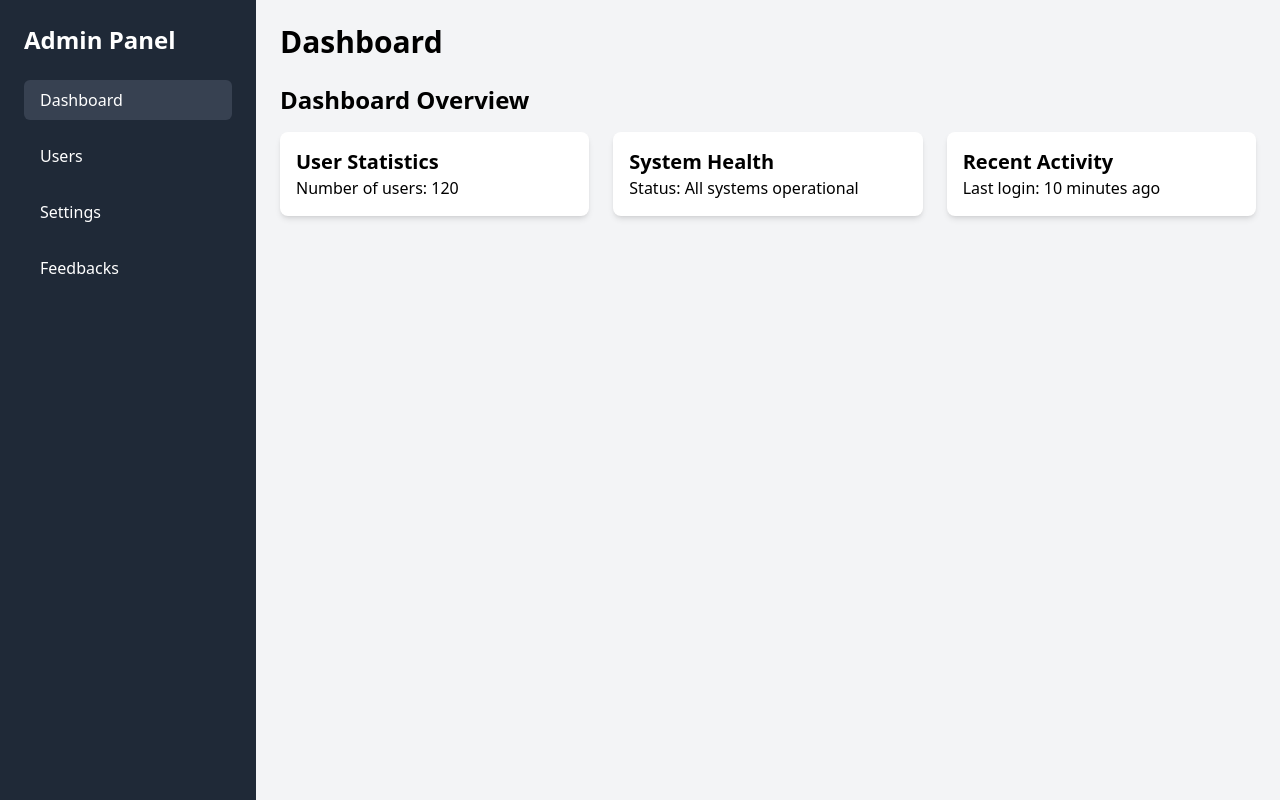
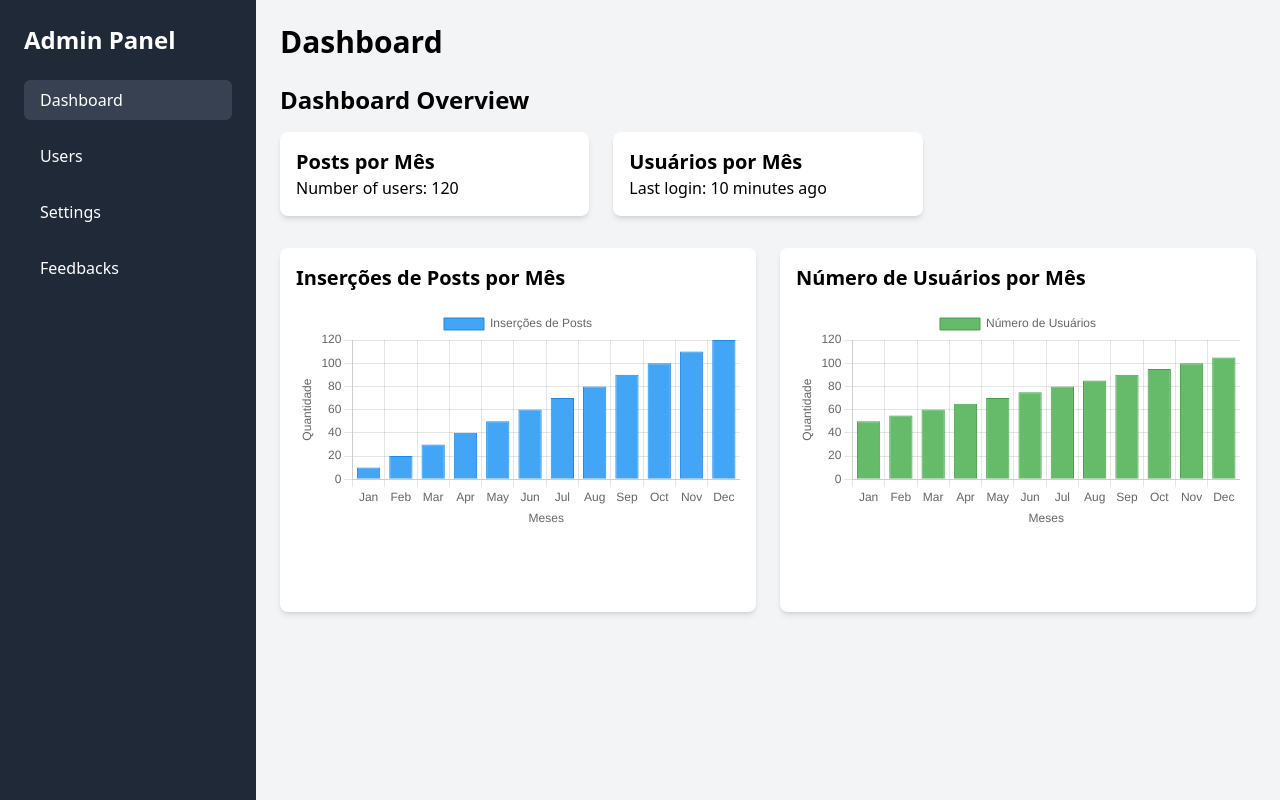
Before and after one commit to DomingosChiconela/TrilhaVerde-FrontEnd, a React (Vite) app: page /admin/dashboard in a window 1280 px wide. Built offline with nearby package versions, Linux system fonts and the light colour scheme.

Commit message:
dashbord

```diff
--- /dev/null
+++ b/src/components/UserProfileTable.jsx
@@ -0,0 +1,33 @@
+import React from 'react';
+import { Pie } from 'react-chartjs-2';
+import { Chart as ChartJS, ArcElement, Tooltip, Legend } from 'chart.js';
+
+ChartJS.register(ArcElement, Tooltip, Legend);
+
+const UserProfileTable = () => {
+  const provincialData = [
+    { label: 'Província A', value: 30 },
+    { label: 'Província B', value: 20 },
+    { label: 'Província C', value: 50 },
+  ];
+
+  const pieData = {
+    labels: provincialData.map(item => item.label),
+    datasets: [{
+      data: provincialData.map(item => item.value),
+      backgroundColor: ['#FF6384', '#36A2EB', '#FFCE56'],
+      borderColor: '#fff',
+      borderWidth: 1,
+    }]
+  };
+
+  return (
+    <div className="p-6">
+      <div className="w-full h-64 border border-gray-300">
+        <Pie data={pieData} />
+      </div>
+    </div>
+  );
+};
+
+export default UserProfileTable;
--- a/src/components/dashbord.jsx
+++ b/src/components/dashbord.jsx
@@ -1,23 +1,98 @@
 import React from 'react';
-import AdminPage from '../Pages/admin';
+import { Bar } from 'react-chartjs-2';
+import { Chart as ChartJS, CategoryScale, LinearScale, BarElement, Title, Tooltip, Legend } from 'chart.js';
+
+// Registrar componentes do Chart.js
+ChartJS.register(CategoryScale, LinearScale, BarElement, Title, Tooltip, Legend);
 
 const Dashboard = () => {
+  // Dados para o gráfico de inserções por mês
+  const postsData = {
+    labels: ['Jan', 'Feb', 'Mar', 'Apr', 'May', 'Jun', 'Jul', 'Aug', 'Sep', 'Oct', 'Nov', 'Dec'],
+    datasets: [
+      {
+        label: 'Inserções de Posts',
+        data: [10, 20, 30, 40, 50, 60, 70, 80, 90, 100, 110, 120], // Dados de exemplo
+        backgroundColor: '#42A5F5',
+        borderColor: '#1E88E5',
+        borderWidth: 1,
+      },
+    ],
+  };
+
+  // Dados para o gráfico de número de usuários por mês
+  const usersData = {
+    labels: ['Jan', 'Feb', 'Mar', 'Apr', 'May', 'Jun', 'Jul', 'Aug', 'Sep', 'Oct', 'Nov', 'Dec'],
+    datasets: [
+      {
+        label: 'Número de Usuários',
+        data: [50, 55, 60, 65, 70, 75, 80, 85, 90, 95, 100, 105], // Dados de exemplo
+        backgroundColor: '#66BB6A',
+        borderColor: '#43A047',
+        borderWidth: 1,
+      },
+    ],
+  };
+
+  // Opções para os gráficos
+  const options = {
+    responsive: true,
+    plugins: {
+      legend: {
+        position: 'top',
+      },
+      tooltip: {
+        callbacks: {
+          label: function(context) {
+            return `${context.dataset.label}: ${context.raw}`;
+          }
+        }
+      }
+    },
+    scales: {
+      x: {
+        title: {
+          display: true,
+          text: 'Meses'
+        }
+      },
+      y: {
+        title: {
+          display: true,
+          text: 'Quantidade'
+        }
+      }
+    }
+  };
+
   return (
     <div>
-
       <h3 className="text-2xl font-semibold mb-4">Dashboard Overview</h3>
-      <div className="grid grid-cols-1 md:grid-cols-2 lg:grid-cols-3 gap-6">
+      <div className="grid grid-cols-1 md:grid-cols-2 lg:grid-cols-3 gap-6 mb-8">
         <div className="bg-white p-4 rounded-lg shadow-md">
-          <h4 className="text-xl font-semibold">User Statistics</h4>
+          <h4 className="text-xl font-semibold">Posts por Mês</h4>
           <p>Number of users: 120</p>
         </div>
+
         <div className="bg-white p-4 rounded-lg shadow-md">
-          <h4 className="text-xl font-semibold">System Health</h4>
-          <p>Status: All systems operational</p>
+          <h4 className="text-xl font-semibold">Usuários por Mês</h4>
+          <p>Last login: 10 minutes ago</p>
         </div>
+      </div>
+
+      <div className="grid grid-cols-1 md:grid-cols-2 gap-6">
         <div className="bg-white p-4 rounded-lg shadow-md">
-          <h4 className="text-xl font-semibold">Recent Activity</h4>
-          <p>Last login: 10 minutes ago</p>
+          <h4 className="text-xl font-semibold mb-4">Inserções de Posts por Mês</h4>
+          <div className="h-72">
+            <Bar data={postsData} options={options} />
+          </div>
+        </div>
+
+        <div className="bg-white p-4 rounded-lg shadow-md">
+          <h4 className="text-xl font-semibold mb-4">Número de Usuários por Mês</h4>
+          <div className="h-72">
+            <Bar data={usersData} options={options} />
+          </div>
         </div>
       </div>
     </div>
--- a/src/components/users.jsx
+++ b/src/components/users.jsx
@@ -1,74 +1,116 @@
-import React, { useState, useEffect } from 'react';
-import axios from 'axios';
+import React from 'react';
+import { Pie } from 'react-chartjs-2';
+import { Chart as ChartJS, ArcElement, Tooltip, Legend } from 'chart.js';
+import { Pencil, Eye, Trash } from 'phosphor-react';
 
-const Users = () => {
-  const [users, setUsers] = useState([]);
-  const [loading, setLoading] = useState(true);
-  const [error, setError] = useState(null);
+// Registrar componentes do Chart.js
+ChartJS.register(ArcElement, Tooltip, Legend);
 
-  useEffect(() => {
-    const fetchUsers = async () => {
-      try {
-        const response = await axios.get('/api/users');
-        // Verifique se a resposta é um array
-        if (Array.isArray(response.data)) {
-          setUsers(response.data);
-        } else {
-          setError('Dados inválidos recebidos da API.');
-        }
-      } catch (error) {
-        console.error('Erro ao buscar usuários', error);
-        setError('Erro ao buscar usuários. Tente novamente mais tarde.');
-      } finally {
-        setLoading(false);
-      }
+const UserProfileTable = () => {
+  // Dados fictícios para o gráfico
+  const provincialData = [
+    { label: 'Província A', value: 30 },
+    { label: 'Província B', value: 20 },
+    { label: 'Província C', value: 50 },
+  ];
+
+  const pieData = {
+    labels: provincialData.map(item => item.label),
+    datasets: [{
+      data: provincialData.map(item => item.value),
+      backgroundColor: ['#FF6384', '#36A2EB', '#FFCE56'],
+      borderColor: '#fff',
+      borderWidth: 1,
+    }]
   };
-    fetchUsers();
-  }, []);
 
-  if (loading) {
-    return <p className="text-center text-blue-500">Carregando...</p>;
-  }
+  // Dados fictícios para a tabela
+  const users = [
+    { id: 1, profilePicture: 'https://via.placeholder.com/40', name: 'Usuário 1' },
+    { id: 2, profilePicture: 'https://via.placeholder.com/40', name: 'Usuário 2' },
+    { id: 3, profilePicture: 'https://via.placeholder.com/40', name: 'Usuário 3' },
+  ];
 
-  if (error) {
-    return <p className="text-red-600 text-center">{error}</p>;
-  }
+  const handleEdit = (id) => {
+    console.log(`Editar usuário com ID: ${id}`);
+  };
+
+  const handleView = (id) => {
+    console.log(`Visualizar usuário com ID: ${id}`);
+  };
+
+  const handleDelete = (id) => {
+    console.log(`Deletar usuário com ID: ${id}`);
+  };
 
   return (
     <div className="p-6">
-      <h3 className="text-2xl font-semibold mb-4 text-gray-800">Gestão de Usuários</h3>
-      <table className="min-w-full bg-white border border-gray-300 rounded-lg shadow-sm">
+      {/* Layout com cartão e gráfico lado a lado */}
+      <div className="flex flex-col md:flex-row gap-6 mb-8">
+        {/* Cartão à esquerda */}
+        <div className="bg-white p-6 rounded-lg shadow-lg border border-gray-200 flex-shrink-0 w-full md:w-1/2">
+          <h2 className="text-2xl font-semibold gradient-text mb-4">Resumo da Atividade</h2>
+          <p className="text-gray-700 mb-4">Aqui você pode ver um resumo das atividades e desempenho geral dos usuários.</p>
+          <ul className="list-disc ml-6 text-gray-700 space-y-2">
+            <li><strong>Total de Usuários:</strong> 150</li>
+            <li><strong>Usuários Ativos:</strong> 120</li>
+            <li><strong>Usuários Inativos:</strong> 30</li>
+          </ul>
+        </div>
+
+        {/* Gráfico à direita */}
+        <div className="w-full md:w-1/2 h-64 border border-gray-300 flex items-center justify-center">
+          <Pie data={pieData} />
+        </div>
+      </div>
+
+      {/* Tabela com 5 colunas */}
+      <div className="overflow-x-auto mt-8">
+        <table className="min-w-full bg-white border border-gray-200 rounded-lg shadow-lg">
           <thead>
-          <tr className="bg-gray-100 text-left">
-            <th className="py-2 px-4 border-b">ID</th>
-            <th className="py-2 px-4 border-b">Nome</th>
-            <th className="py-2 px-4 border-b">Email</th>
-            <th className="py-2 px-4 border-b">Ações</th>
+            <tr className="bg-gray-100 border-b border-gray-200">
+              <th className="px-4 py-2 text-left text-gray-600">Perfil</th>
+              <th className="px-4 py-2 text-left text-gray-600">Nome</th>
+              <th className="px-4 py-2 text-center text-gray-600">Editar</th>
+              <th className="px-4 py-2 text-center text-gray-600">Detalhes</th>
+              <th className="px-4 py-2 text-center text-gray-600">Deletar</th>
             </tr>
           </thead>
           <tbody>
             {users.length > 0 ? (
               users.map((user) => (
-              <tr key={user.id} className="hover:bg-gray-50">
-                <td className="py-2 px-4 border-b">{user.id}</td>
-                <td className="py-2 px-4 border-b">{user.name}</td>
-                <td className="py-2 px-4 border-b">{user.email}</td>
-                <td className="py-2 px-4 border-b text-center">
-                  <button className="bg-red-500 text-white px-3 py-1 rounded hover:bg-red-600">
-                    Excluir
+                <tr key={user.id} className="border-b border-gray-200">
+                  <td className="px-4 py-2">
+                    <img src={user.profilePicture} alt={user.name} className="w-10 h-10 rounded-full" />
+                  </td>
+                  <td className="px-4 py-2 text-gray-700">{user.name}</td>
+                  <td className="px-4 py-2 text-center">
+                    <button onClick={() => handleEdit(user.id)} className="text-blue-500 hover:text-blue-700">
+                      <Pencil size={20} />
+                    </button>
+                  </td>
+                  <td className="px-4 py-2 text-center">
+                    <button onClick={() => handleView(user.id)} className="text-green-500 hover:text-green-700">
+                      <Eye size={20} />
+                    </button>
+                  </td>
+                  <td className="px-4 py-2 text-center">
+                    <button onClick={() => handleDelete(user.id)} className="text-red-500 hover:text-red-700">
+                      <Trash size={20} />
                     </button>
                   </td>
                 </tr>
               ))
             ) : (
               <tr>
-              <td colSpan="4" className="py-2 px-4 text-center text-gray-500">Nenhum usuário encontrado</td>
+                <td colSpan="5" className="px-4 py-2 text-center text-gray-500">Nenhum usuário encontrado.</td>
               </tr>
             )}
           </tbody>
         </table>
       </div>
+    </div>
   );
 };
 
-export default Users;
+export default UserProfileTable;
```
Also changed, not shown: src/Pages/educacaoSensibilizacao.jsx (+18 -11 lines). Lines whose indentation alone changed are shown as unchanged.
